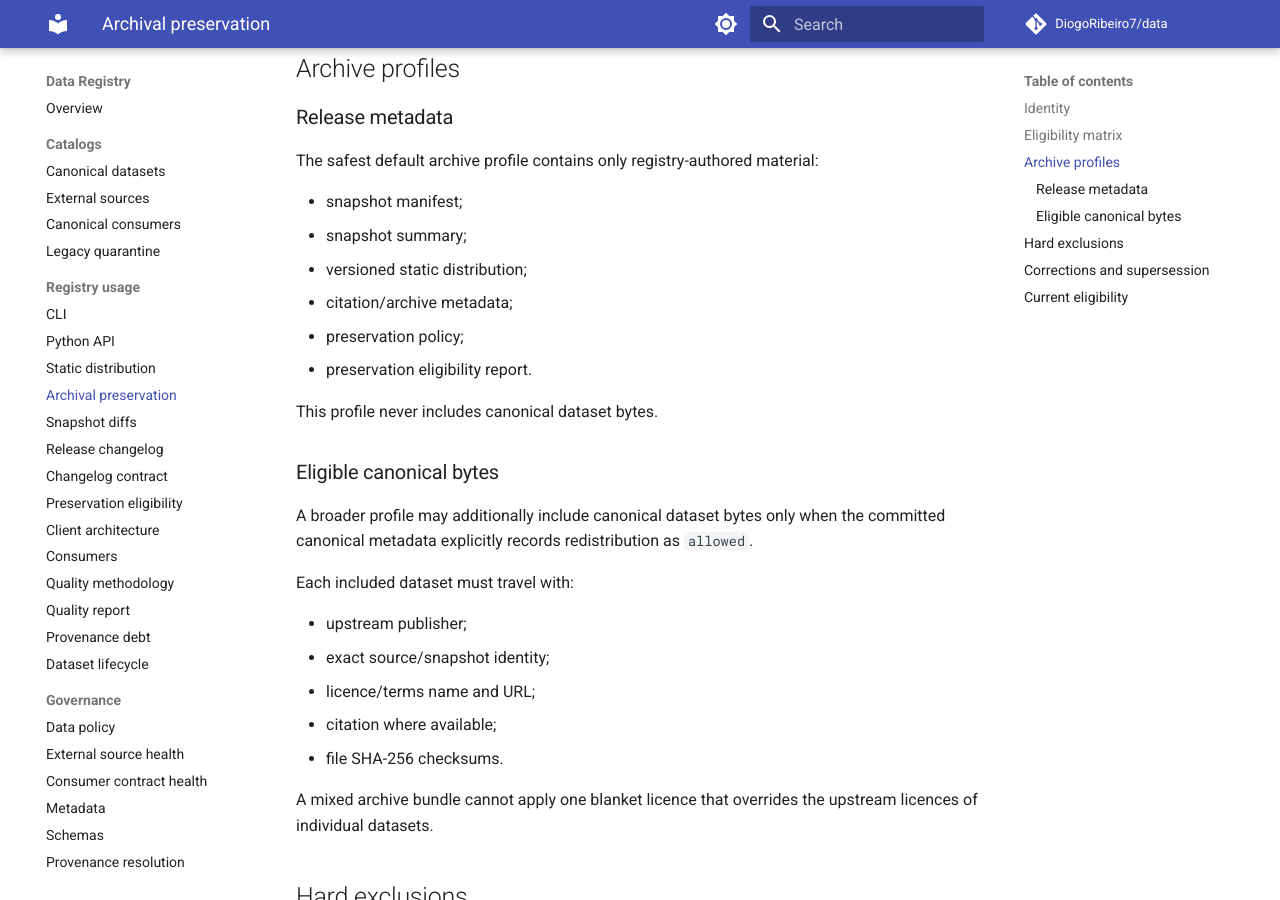
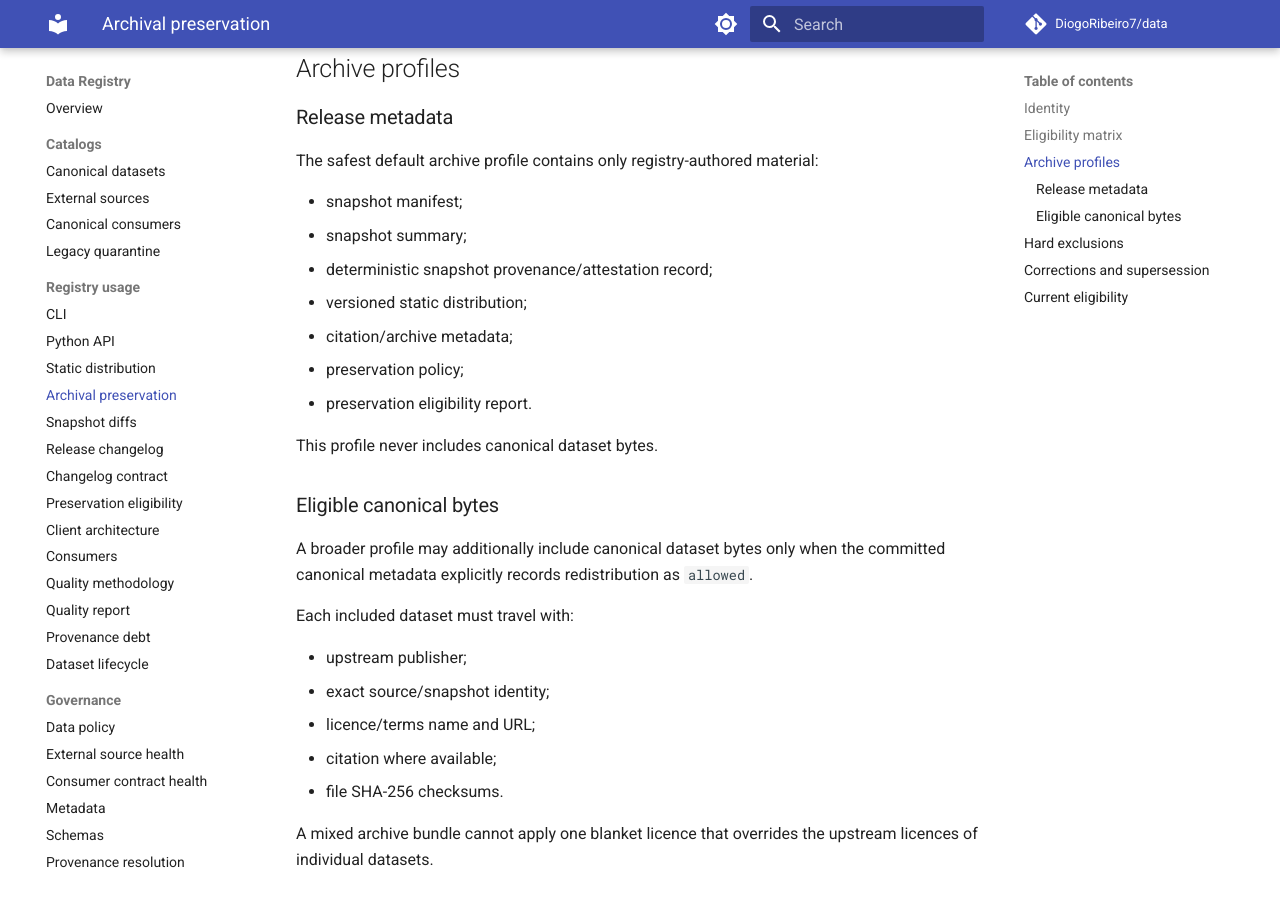
Before and after one commit to DiogoRibeiro7/data, an MkDocs documentation site: the page built from docs/PRESERVATION.md, in a window 1280 px wide and 900 px high, scrolled down 1237 px. Built offline with MkDocs 1.6.1 and Material for MkDocs 9.7.7, drawn with Linux system fonts in a browser that asks for light colours; comment, search, counter and statistics services are not loaded.

Commit message:
docs: preserve release provenance metadata

```diff
--- a/docs/PRESERVATION.md
+++ b/docs/PRESERVATION.md
@@ -43,6 +43,7 @@ The safest default archive profile contains only registry-authored material:
 
 - snapshot manifest;
 - snapshot summary;
+- deterministic snapshot provenance/attestation record;
 - versioned static distribution;
 - citation/archive metadata;
 - preservation policy;
```
